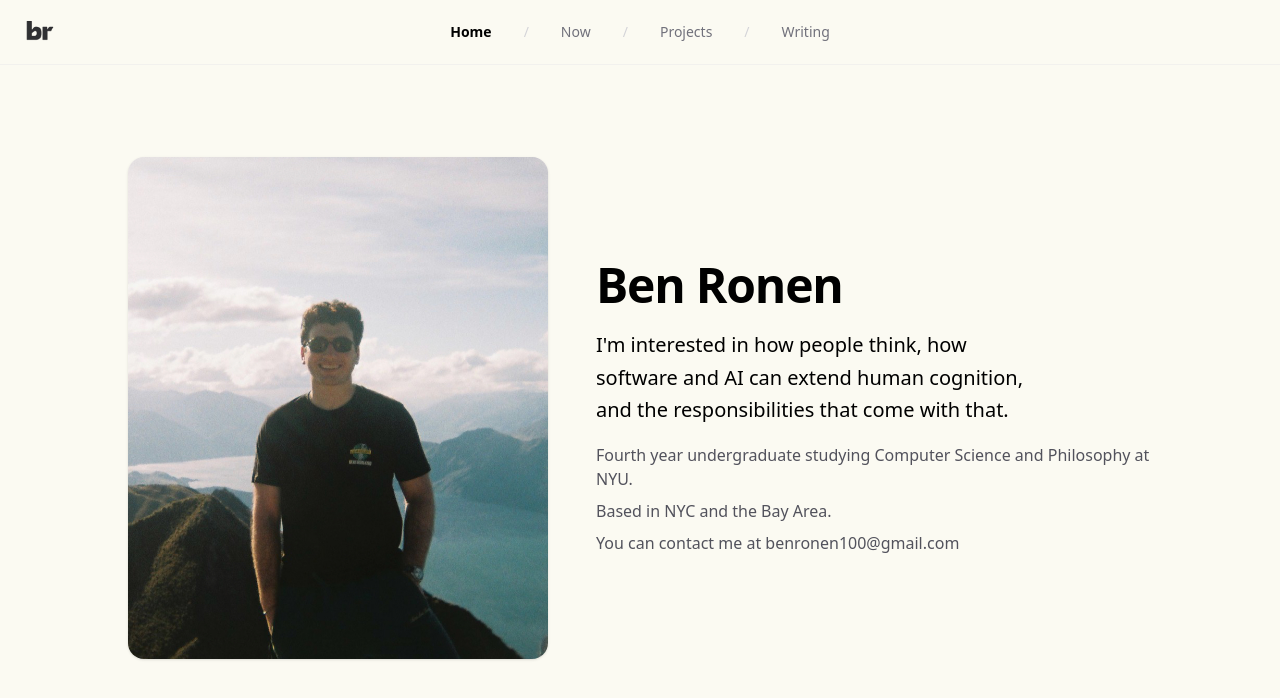
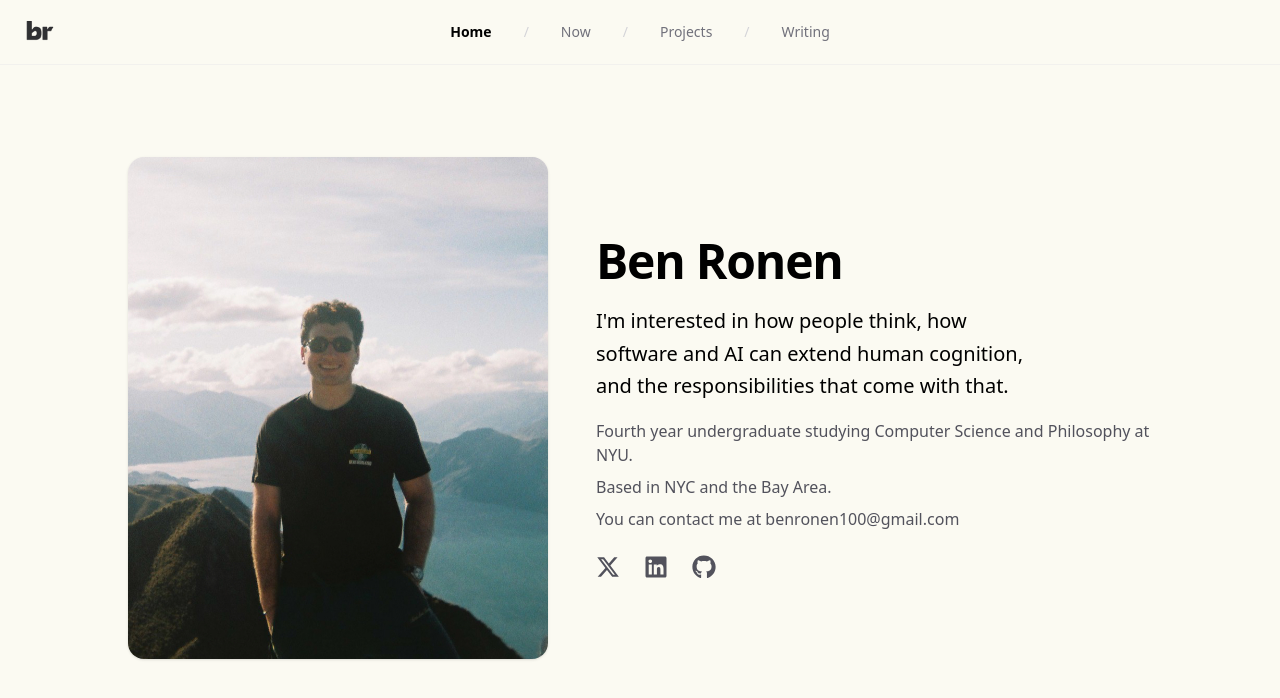
Before and after one commit to bensronen/my-website, a Next.js app: page / in a window 1280 px wide. Shown: the top 698 px of the page. Built offline with nearby package versions, Linux system fonts and the light colour scheme.

Commit message:
Add social links (X, LinkedIn, GitHub) to home page

```diff
--- a/package.json
+++ b/package.json
@@ -19,7 +19,8 @@
     "next-mdx-remote": "^6.0.0",
     "pg": "^8.18.0",
     "react": "19.2.3",
-    "react-dom": "19.2.3"
+    "react-dom": "19.2.3",
+    "react-icons": "^5.5.0"
   },
   "devDependencies": {
     "@tailwindcss/postcss": "^4",
--- a/src/app/page.tsx
+++ b/src/app/page.tsx
@@ -1,4 +1,5 @@
 import Link from "next/link";
+import { FaGithub, FaLinkedin, FaXTwitter } from "react-icons/fa6";
 
 export default function Home() {
   return (
@@ -24,6 +25,36 @@ export default function Home() {
             <p>Based in NYC and the Bay Area.</p>
             <p>You can contact me at benronen100@gmail.com</p>
           </div>
+
+          <div className="mt-6 flex items-center gap-6 text-zinc-600">
+            <a
+              href="https://x.com/bensronen"
+              target="_blank"
+              rel="noopener noreferrer"
+              className="text-2xl hover:text-black transition-colors"
+              aria-label="X"
+            >
+              <FaXTwitter />
+            </a>
+            <a
+              href="https://www.linkedin.com/in/bensronen/"
+              target="_blank"
+              rel="noopener noreferrer"
+              className="text-2xl hover:text-black transition-colors"
+              aria-label="LinkedIn"
+            >
+              <FaLinkedin />
+            </a>
+            <a
+              href="https://github.com/bensronen"
+              target="_blank"
+              rel="noopener noreferrer"
+              className="text-2xl hover:text-black transition-colors"
+              aria-label="GitHub"
+            >
+              <FaGithub />
+            </a>
+          </div>
         </div>
       </section>
 
```
Also changed, not shown: 1 other file (tests, documents, lock files or other folders).
